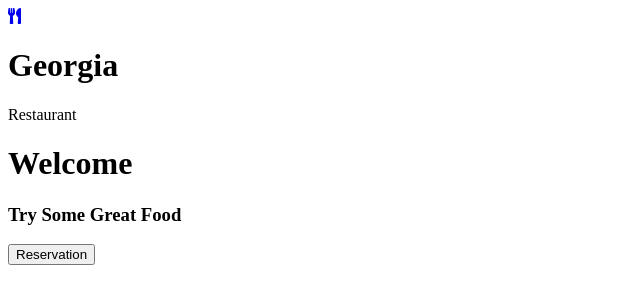
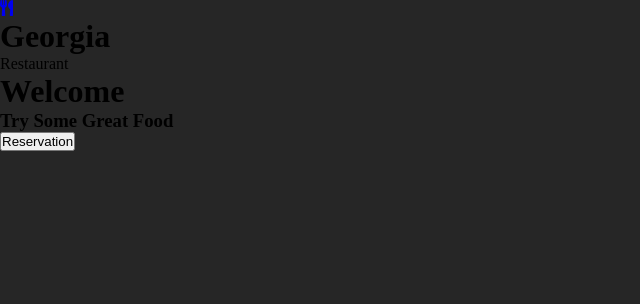
Before and after one commit to tod619/gerogia_restaurant, a plain HTML site: page index.html in a window 1280 px wide. Shown: the whole page, without its empty margins (0-640 px from the left). Drawn offline with Linux system fonts and the light colour scheme.

Commit message:
Create some component style for document + body in components.scss file

```diff
--- a/style/_base.scss
+++ b/style/_base.scss
@@ -0,0 +1,10 @@
+$color-dark: #262626;
+
+* {
+    margin: 0;
+    padding: 0;
+}
+
+body {
+    background-color: $color-dark;
+}
```
Also changed, not shown: style/_components.scss (added), style/components.scss (deleted), style/style.css, 1 other file.
